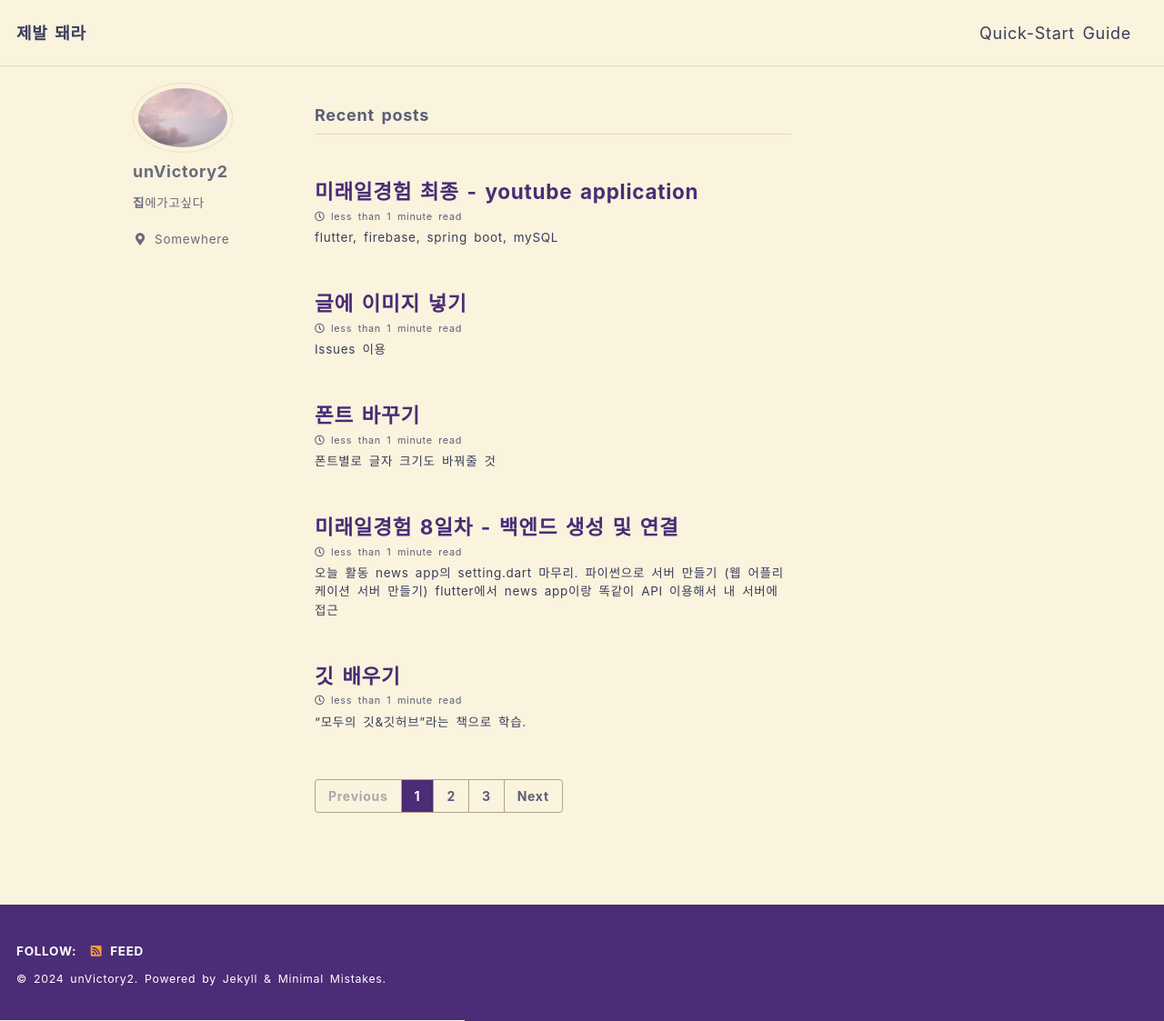
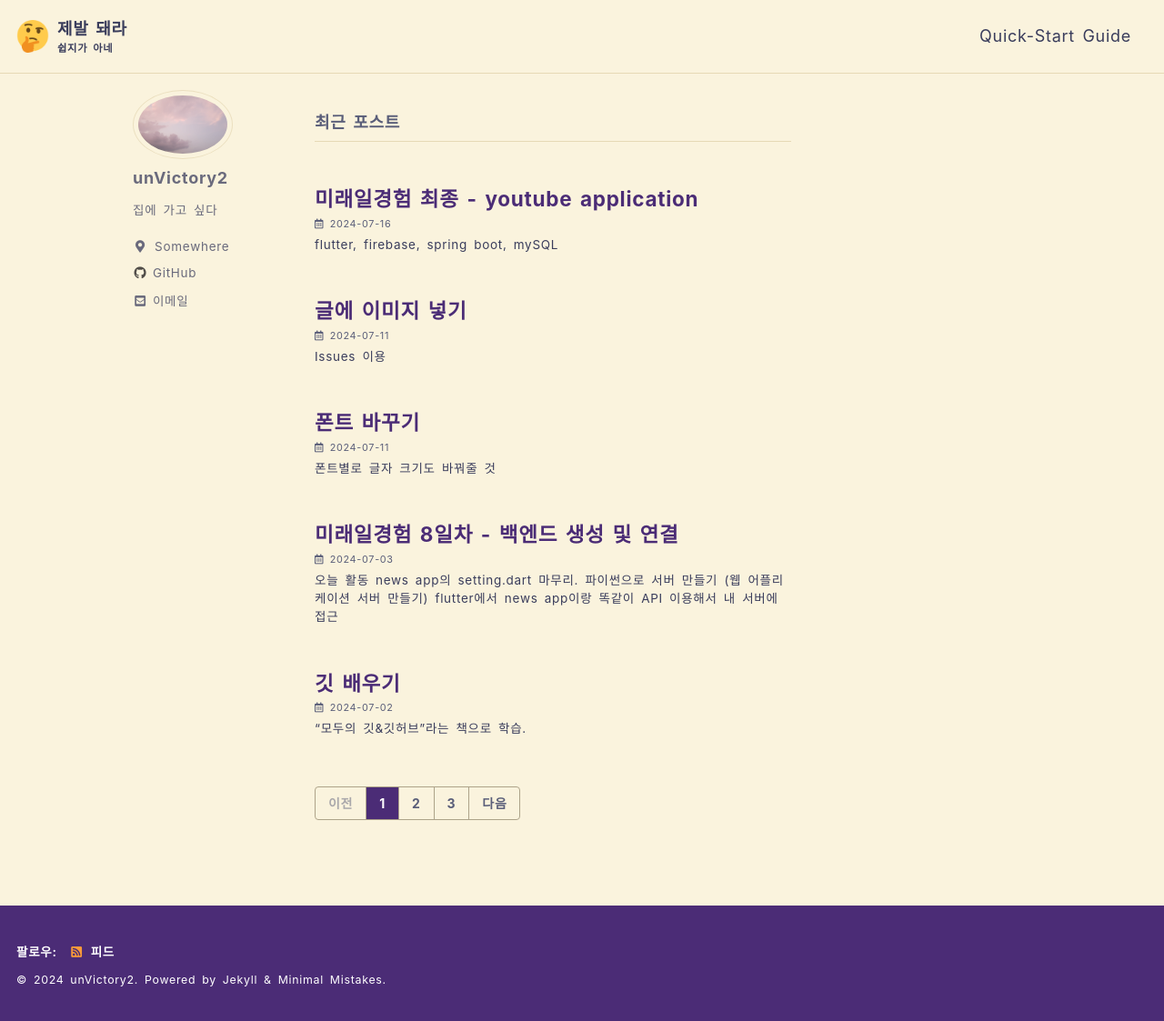
Before and after one commit to unvictory2/unVictory2.github.io, a Jekyll site: the page built from index.html, in a window 1280 px wide and 1123 px high. Shown: the whole window at 91% size. Built offline with Jekyll 4.4.1, drawn with Linux system fonts in a browser that asks for light colours; cached includes are drawn as plain includes; some web fonts are replaced; the list of posts is cut into pages by our own code; some of the changed lines change nothing that is shown.

Commit message:
changed layout, added comments

```diff
--- a/_config.yml
+++ b/_config.yml
@@ -12,28 +12,30 @@
 
 future: true
 
+enable_copy_code_button: true # 코드 복사 버튼
+date_format: "%Y-%m-%d" # 날짜 표현 방식. https://www.shortcutfoo.com/app/dojos/ruby-date-format-strftime/cheatsheet 참고
 
 # theme                  : "minimal-mistakes-jekyll"
 remote_theme             : "mmistakes/minimal-mistakes"
 minimal_mistakes_skin    : "air" #"neon" "aqua"  "default", "contrast", "dark", "dirt", "neon", "mint", "plum", "sunrise"
 
 # Site Settings
-locale                   : "en-US"
+locale                   : "ko-KR"
 title                    : "제발 돼라"
 title_separator          : "-"
-subtitle                 : # site tagline that appears below site title in masthead
+subtitle                 : "쉽지가 아네" # site tagline that appears below site title in masthead
 name                     : "unVictory2"
 description              : "이것저것"
 url                      : "https://unVictory2.github.io"
 baseurl                  : # the subpath of your site, e.g. "/blog"
-repository               : # GitHub username/repo-name e.g. "mmistakes/minimal-mistakes"
-teaser                   : ./assets/images/random_image1.jpg  # path of fallback teaser image, e.g. "/assets/images/500x300.png"
-logo                     : #./assets/profileimage.jpg # path of logo image to display in the masthead, e.g. "/assets/images/88x88.png"
+repository               : "unvictory2/unVictory2.github.io" # GitHub username/repo-name e.g. "mmistakes/minimal-mistakes"
+teaser                   : ./assets/images/sky.png  # 포스트 제일 밑 관련 포스트에 뜰 이미지 path of fallback teaser image, e.g. "/assets/images/500x300.png"
+logo                     : ./assets/images/thinking_face_192x192.png # 블로그명 옆에 뜰 아이콘 ./assets/profileimage.jpg # path of logo image to display in the masthead, e.g. "/assets/images/88x88.png"
 masthead_title           : # overrides the website title displayed in the masthead, use " " for no title
-# breadcrumbs            : false # true, false (default)
+breadcrumbs              : true # true, false (default) 해당 페이지까지 오는 디렉터리 구조 보여줌
 words_per_minute         : 200
-comments:
-  provider               : # false (default), "disqus", "discourse", "facebook", "staticman", "staticman_v2", "utterances", "giscus", "custom"
+comments: # 참고 : https://ansohxxn.github.io/blog/utterances/
+  provider               : "utterances" # false (default), "disqus", "discourse", "facebook", "staticman", "staticman_v2", "utterances", "giscus", "custom"
   disqus:
     shortname            : # https://help.disqus.com/customer/portal/articles/466208-what-s-a-shortname-
   discourse:
@@ -44,8 +46,8 @@ comments:
     num_posts            : # 5 (default)
     colorscheme          : # "light" (default), "dark"
   utterances:
-    theme                : # "github-light" (default), "github-dark"
-    issue_term           : # "pathname" (default)
+    theme                : "github-light" # "github-light" (default), "github-dark"
+    issue_term           : "pathname" # "pathname" (default)
   giscus:
     repo_id              : # Shown during giscus setup at https://giscus.app
     category_name        : # Full text name of the category
@@ -109,9 +111,9 @@ analytics:
 author:
   name             : "unVictory2"
   avatar           : "/assets/images/profile_image.jpg" # path of avatar image, e.g. "/assets/images/bio-photo.jpg"
-  bio              : "**집**에가고싶다"
+  bio              : "집에 가고 싶다"
   location         : "Somewhere"
-  email            :
+  email            : "seungeon7878@gmail.com"
   links:
     - label: "Email"
       icon: "fas fa-fw fa-envelope-square"
@@ -127,7 +129,7 @@ author:
       # url: "https://facebook.com/"
     - label: "GitHub"
       icon: "fab fa-fw fa-github"
-      # url: "https://github.com/"
+      url: "https://github.com/unvictory2"
     - label: "Instagram"
       icon: "fab fa-fw fa-instagram"
       # url: "https://instagram.com/"
@@ -289,7 +291,8 @@ defaults:
     values:
       layout: single
       author_profile: true
-      read_time: true
-      comments: # true
-      share: true
+      read_time: false
+      comments: true
+      show_date: true
+      share: false
       related: true
```
